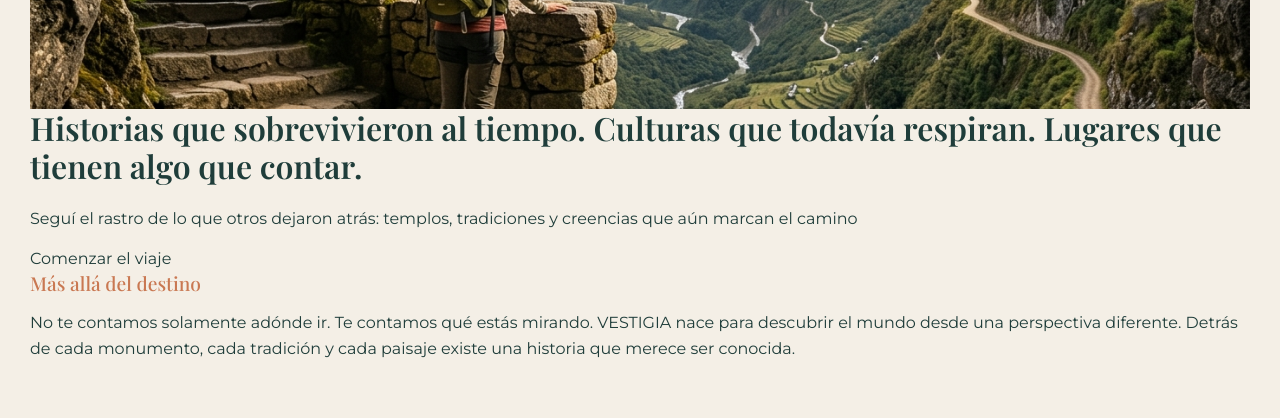
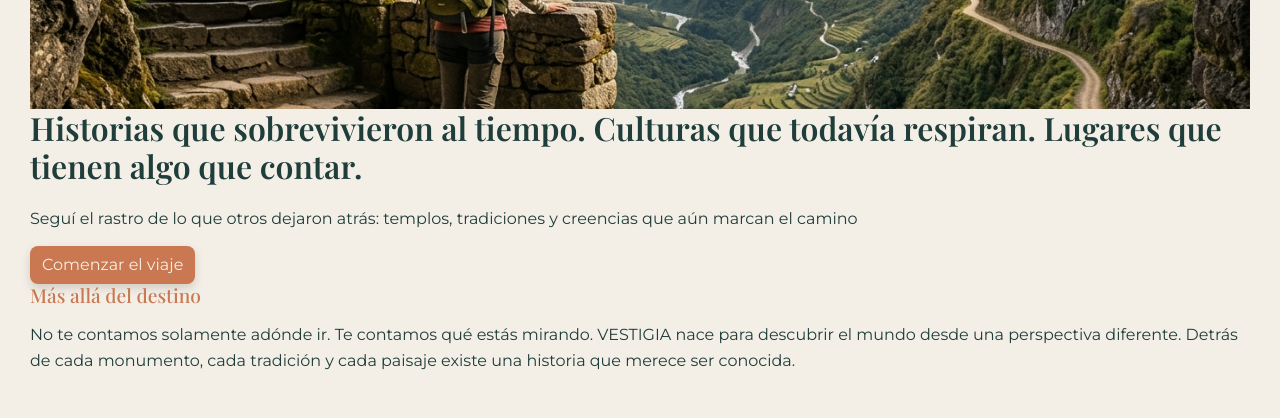
Before and after one commit to GonzaGlz/VESTIGIA, a plain HTML site: page index.html in a window 1280 px wide. Shown: the part 326-744 px from the top of the page. Drawn offline with nearby package versions, Linux system fonts and the light colour scheme; a web font is replaced by a local one.

Commit message:
style: Mejora call-to-action button <Comenzar el Viaje>

```diff
--- a/styles/styles.css
+++ b/styles/styles.css
@@ -244,11 +244,28 @@ main section {
 .boton-viaje {
     /* le da al <a> una caja sobre la que transform puede trabajar */
     display: inline-block;
-    transition: transform 0.2s ease;
+    padding: 4px 10px;
+    background-color: var(--terracota);
+    color: var(--crema-antiguo);
+    text-decoration: none;
+    border: 2px solid transparent;
+    border-radius: 8px;
+    cursor: pointer;
+    /* sombra sutil */
+    box-shadow: 0 4px 10px rgba(0, 0, 0, 0.15);
+    /* transiciones */
+    transition:
+        transform 0.2s ease,
+        background-color 0.3s ease,
+        box-shadow 0.3s ease,
+        border-color 0.3s ease;
 }
 
 .boton-viaje:hover {
     transform: translateY(-4px);
+    background-color: #b86545; /* terracota un poco más oscuro */
+    border-color: var(--oro-envejecido);
+    box-shadow: 0 8px 18px rgba(0, 0, 0, 0.25);
 }
 
 /* la interaccion con TAB */
@@ -259,6 +276,7 @@ main section {
 
 .boton-viaje:active {
     transform: translateY(1px);
+    box-shadow: 0 2px 5px rgba(0, 0, 0, 0.2);
 }
 
 .imagen-libros{
```
